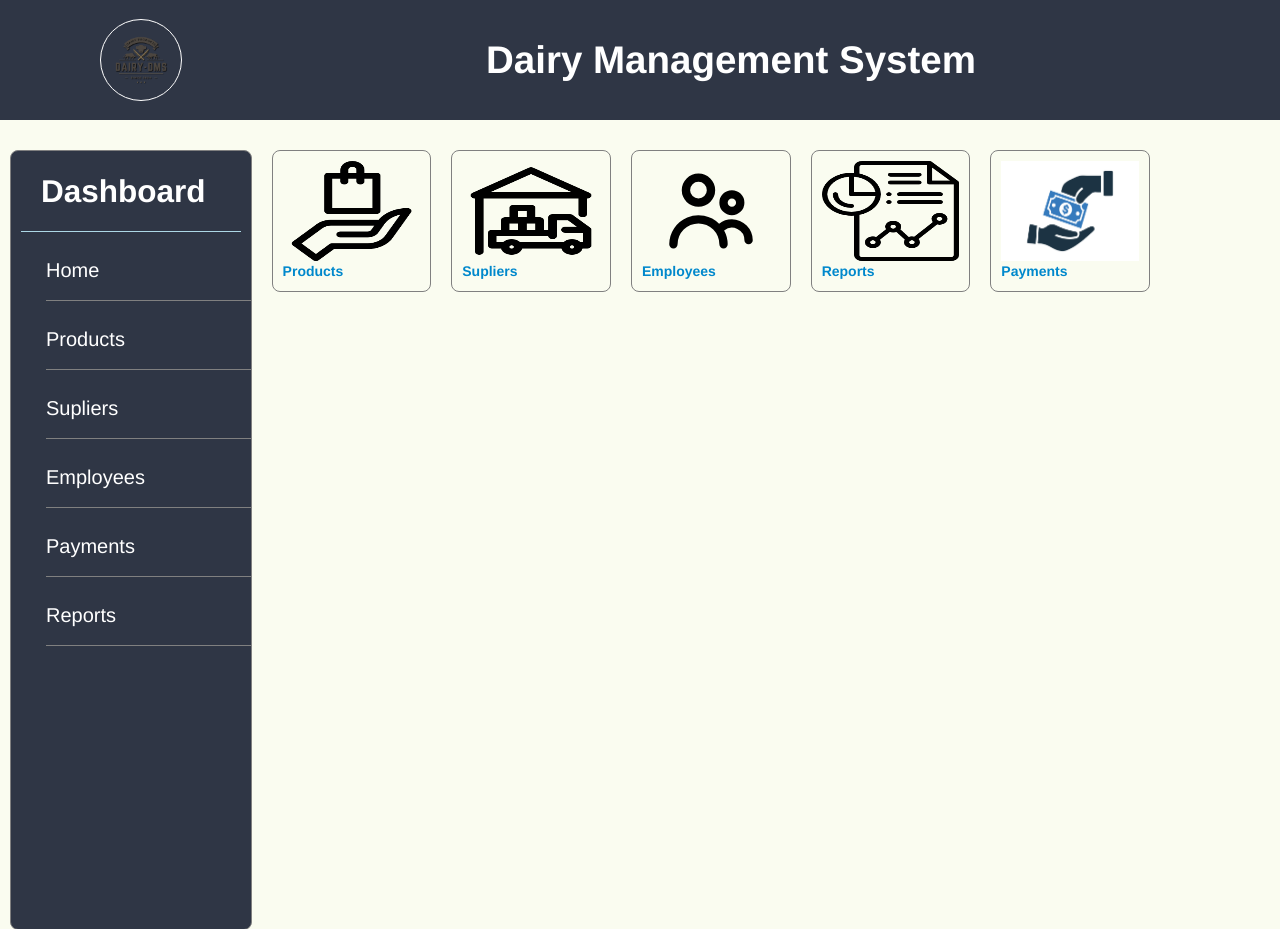
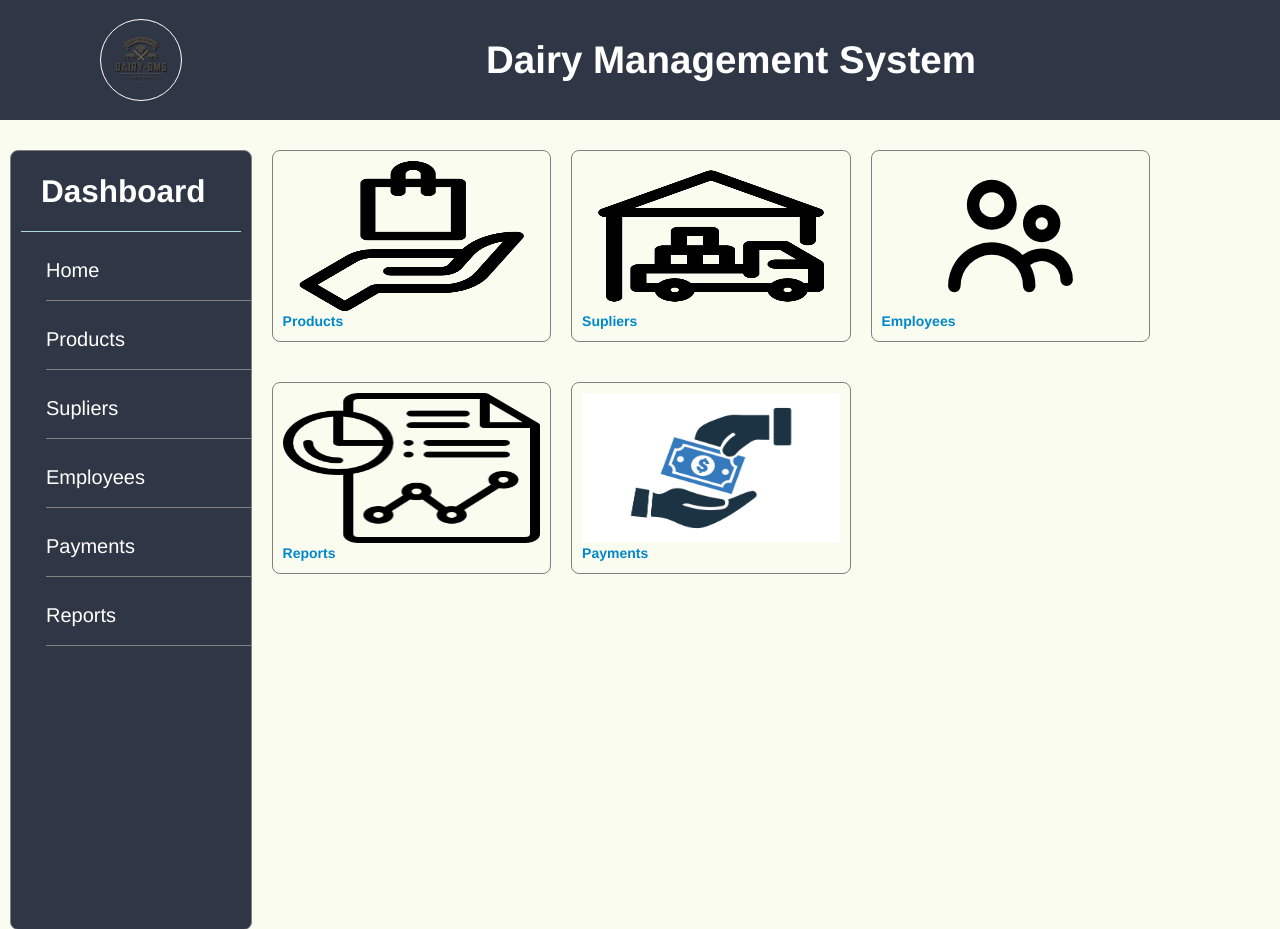
Before and after one commit to devhimal/dairy-management-system, a PHP site: page /Dairy/ in a window 1280 px wide. Shown: the top 929 px of the page. Run offline with PHP 8.4, Linux system fonts and the light colour scheme.

Commit message:
fix: updated the display of the cards

```diff
--- a/index.php
+++ b/index.php
@@ -61,7 +61,7 @@
 
         .container1 .span {
             display: grid;
-        grid-template-columns: 1fr 1fr 1fr 1fr 1fr;
+            grid-template-columns: 1fr 1fr 1fr;
             gap: 20px;
             width: 100%;
             padding: 0px !important;
@@ -84,7 +84,7 @@
         }
 
         .span .span-3 img {
-        height: 100px;
+            height: 150px;
             width: 100%;
             object-fit: fill;
         }
@@ -127,8 +127,7 @@
     <div id="wrapper1">
         <div id="navigation" class="navbar pull-right">
             <div>
-                <h2
-                    style="text-align: start;color:white; padding:0px 20px; padding-bottom:20px;border-bottom:1px solid lightblue; ">
+                <h2 style="text-align: start;color:white; padding:0px 20px; padding-bottom:20px;border-bottom:1px solid lightblue; ">
                     Dashboard</h2>
             </div>
             <ul class="nav-container">
```
Lines whose indentation alone changed are shown as unchanged.
